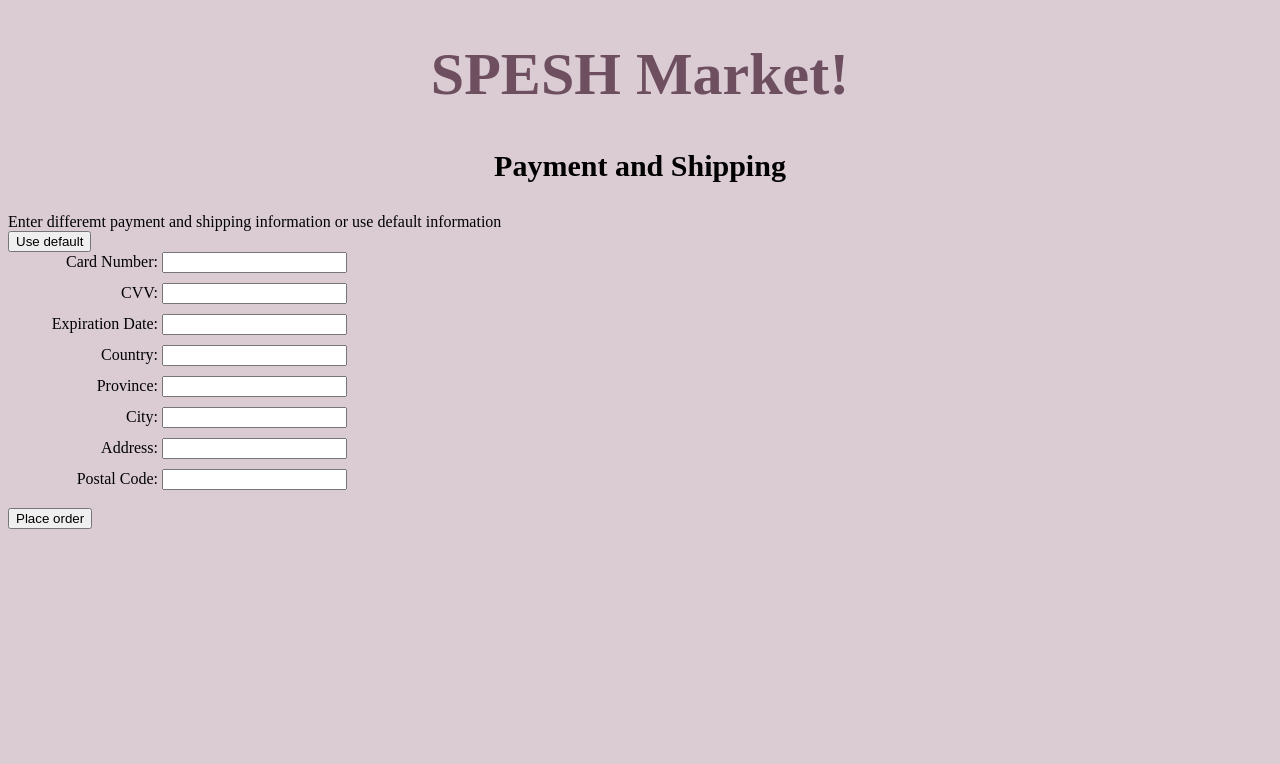
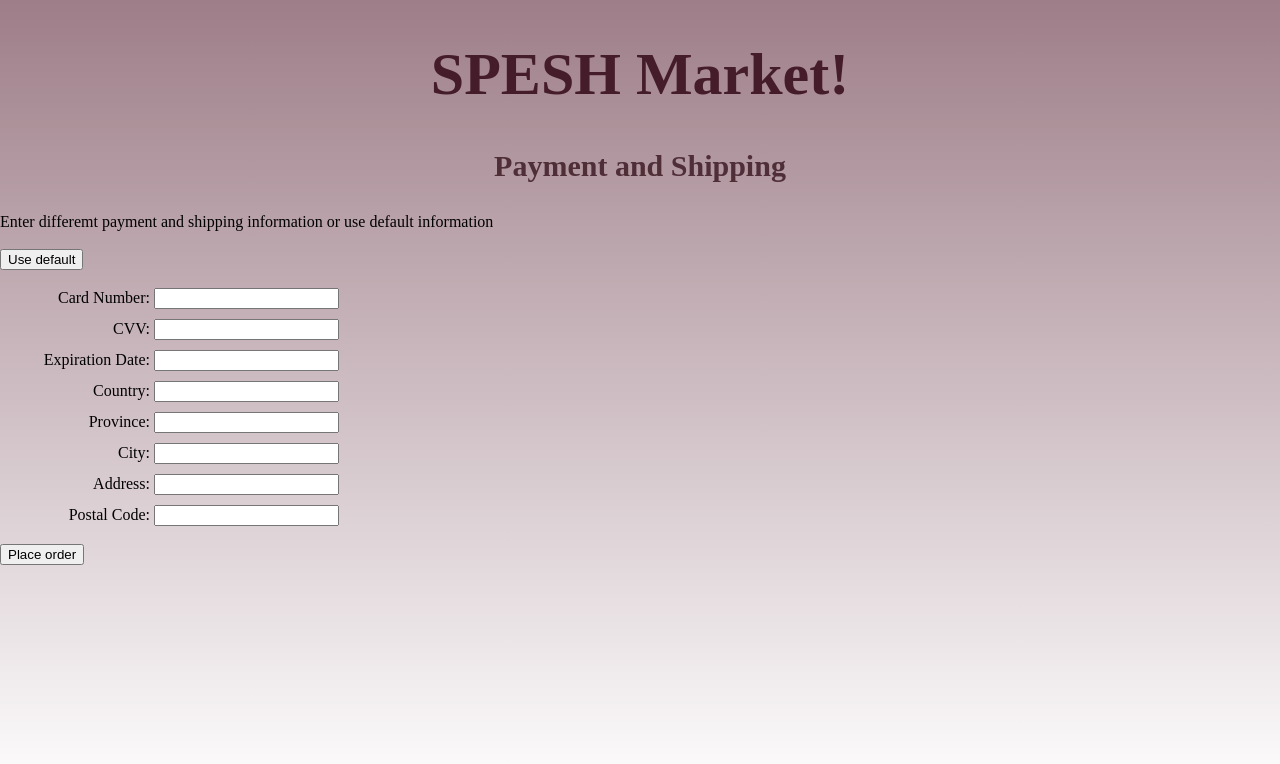
Before and after one commit to saymahub/SPESH-Database-and-Website, a PHP site: page /CheckoutPage.php in a window 1280 px wide. Shown: the top 764 px of the page. Run offline with PHP 8.4, Linux system fonts and the light colour scheme.

Commit message:
Update CheckoutPage.php

```diff
--- a/SPESH/Website/CheckoutPage.php
+++ b/SPESH/Website/CheckoutPage.php
@@ -4,9 +4,18 @@
     <title>SPESH!
     <body>
     <title>Item</title>
-		<h1 style="color: #6D4F60; font-size:60px; text-align:center;">SPESH Market! </h1>
+		<h1 style="color: #451C29; font-size:60px; text-align:center;">SPESH Market! </h1>
 
     <style>
+      body {
+        height: 100%;
+        margin: 0;
+        background-repeat: no-repeat;
+        background-attachment: fixed;
+        background-image: url("https://www.google.com/url?sa=i&url=https%3A%2F%2Fstock.adobe.com%2Fsearch%2Fimages%3Fk%3Dpastel%2Bpink%2Bwhite%2Bbackgrounds&psig=AOvVaw0cYMKv7DKB2JAFUDCDF4gT&ust=1670289119178000&source=images&cd=vfe&ved=0CBAQjRxqFwoTCOio1f6l4fsCFQAAAAAdAAAAABAE");
+        background-image: linear-gradient(#9E7E88, #FFFFFF);
+      }
+
       .container {
         height: 200px;
       position: relative;
@@ -52,14 +61,17 @@
     </style>
 
   </head>
-  <body style="background-color:#DBCCD4">
+  <body>
     <div class="west">
-  	<p style = "text-align:center; font-size:30px;" > <strong>Payment and Shipping</strong><p>
+  	<p style = "color: #4F2E38; text-align:center; font-size:30px;" > <strong>Payment and Shipping</strong><p>
         <form action="/form/submit" method="post">
             <?php echo " Enter differemt payment and shipping information or use default information";
            ?>
            <br>
+           <br>
             <input type="submit" value="Use default" />
+            <br>
+            <br>
             <div>
                 <label>Card Number:</label>
                 <input type="text" />
```
Lines whose indentation alone changed are shown as unchanged.
